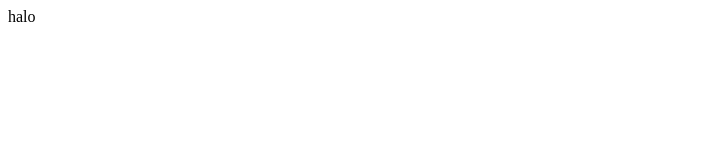
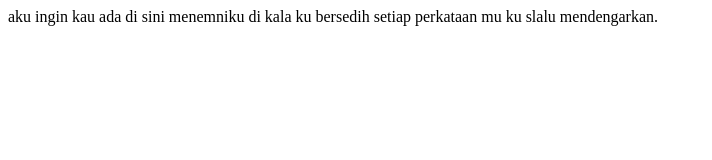
Before and after one commit to ginggaismu-ui/Ginggaismu-ui.github.io, a plain HTML site: page index.html in a window 1280 px wide. Shown: the whole page, without its empty margins (0-712 px from the left). Drawn offline with Linux system fonts and the light colour scheme.

Commit message:
Update index.html

```diff
--- a/index.html
+++ b/index.html
@@ -1,6 +1,6 @@
 <html>
   <head></head>
   <body>
-    halo
+    aku ingin kau ada di sini menemniku di kala ku bersedih setiap perkataan mu ku slalu mendengarkan.
   </body>
 </html>
```
